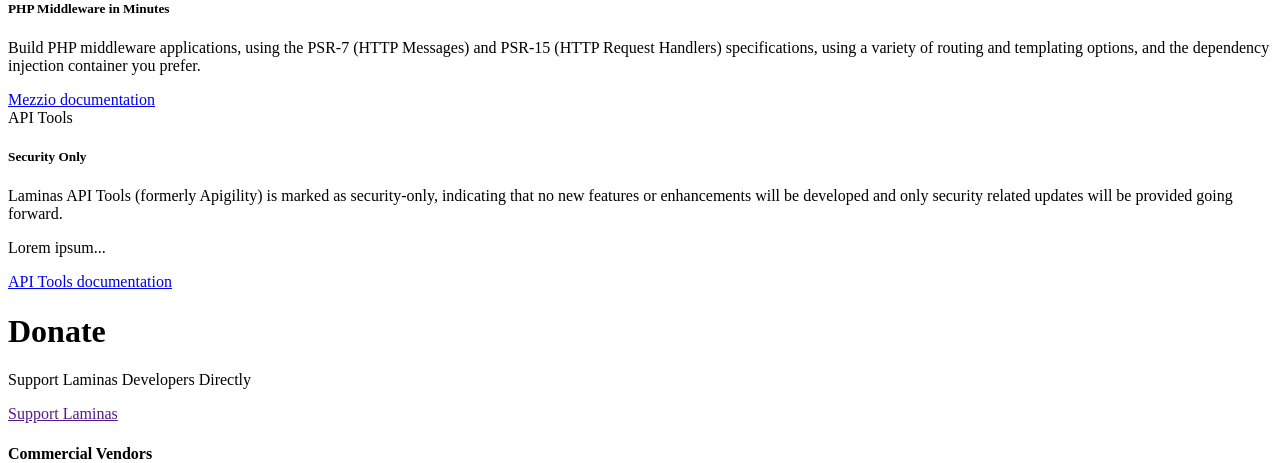
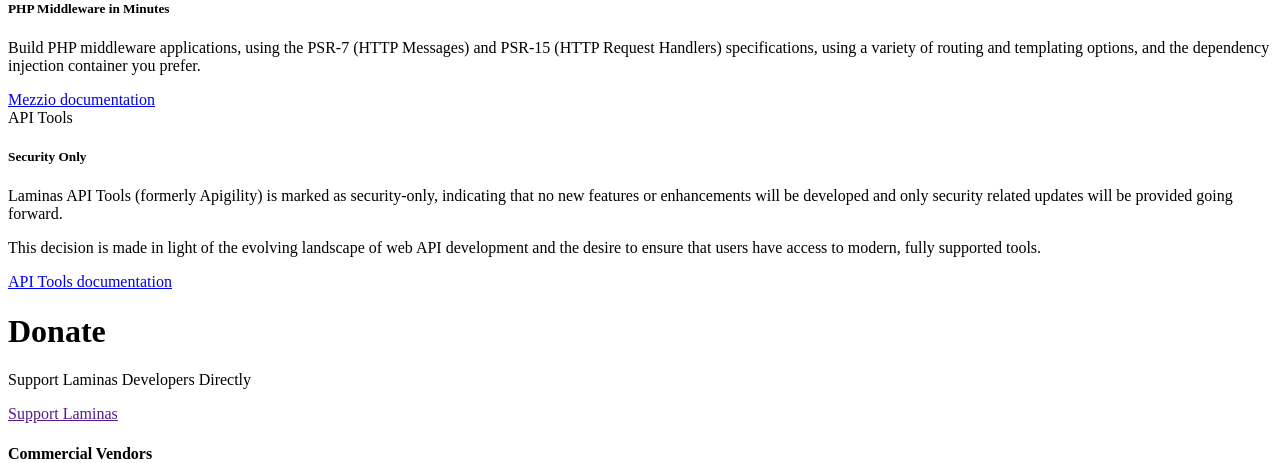
Before and after one commit to laminas/getlaminas.org, a PHP site: template templates/app/home-page.phtml in a window 1280 px wide. Shown: the part 335-798 px from the top of the page. Run offline with PHP 8.4, Linux system fonts and the light colour scheme; the template is opened without the code that fills it, so the values that code supplies are empty.

Commit message:
Replaced Lorem ipsum
Signed-off-by: Jurj-Bogdan <jurj@dotkernel.com>

```diff
--- a/templates/app/home-page.phtml
+++ b/templates/app/home-page.phtml
@@ -90,7 +90,9 @@ $this->layout('layout::default', ['title' => 'Home']);
                     </p>
 
                     <p class="card-text">
-                        Lorem ipsum...
+                        This decision is made in light of the evolving landscape of web
+                        API development and the desire to ensure that users have access to modern,
+                        fully supported tools.
                     </p>
 
                     <a class="btn btn-apigility mt-auto text-white" href="https://api-tools.getlaminas.org">
```
